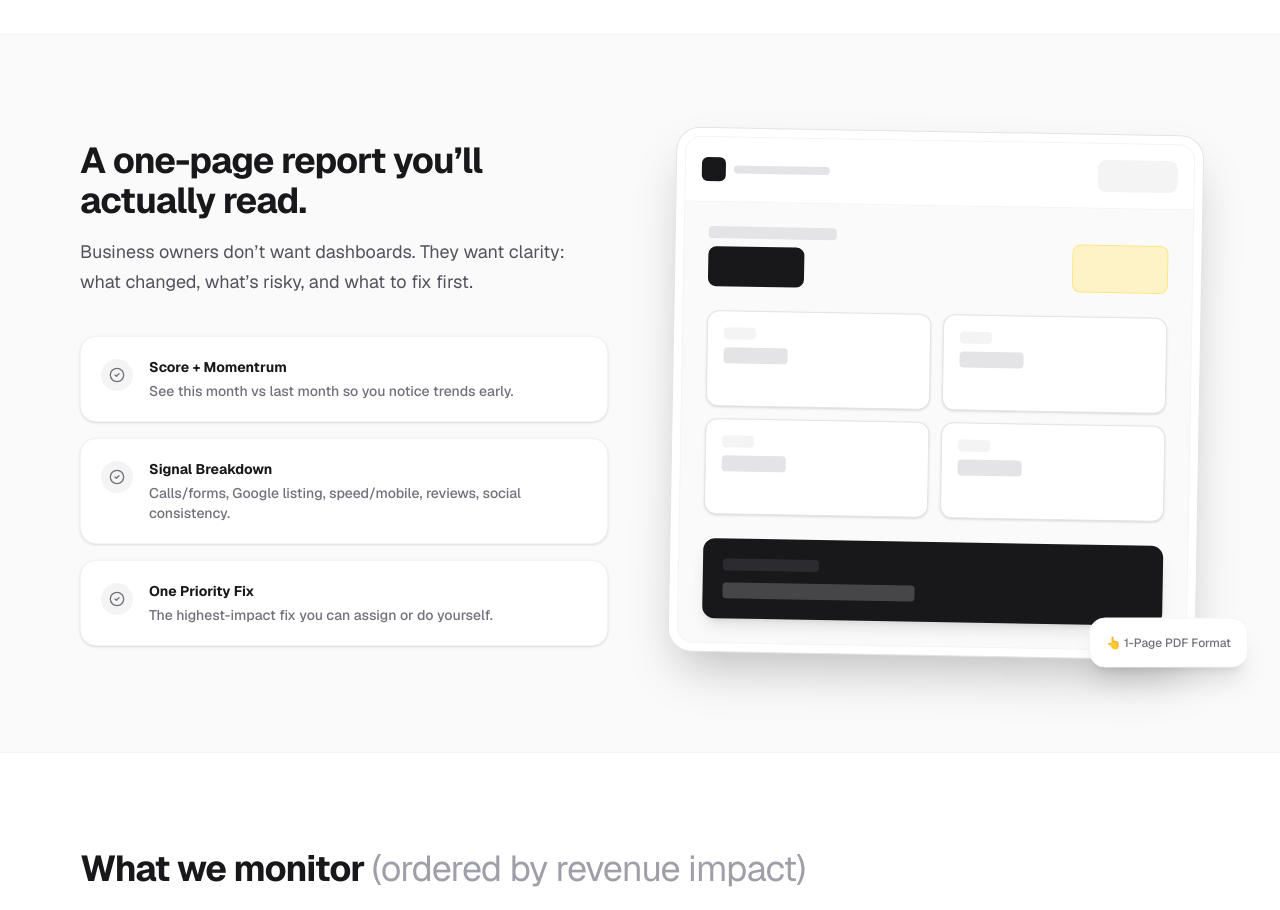
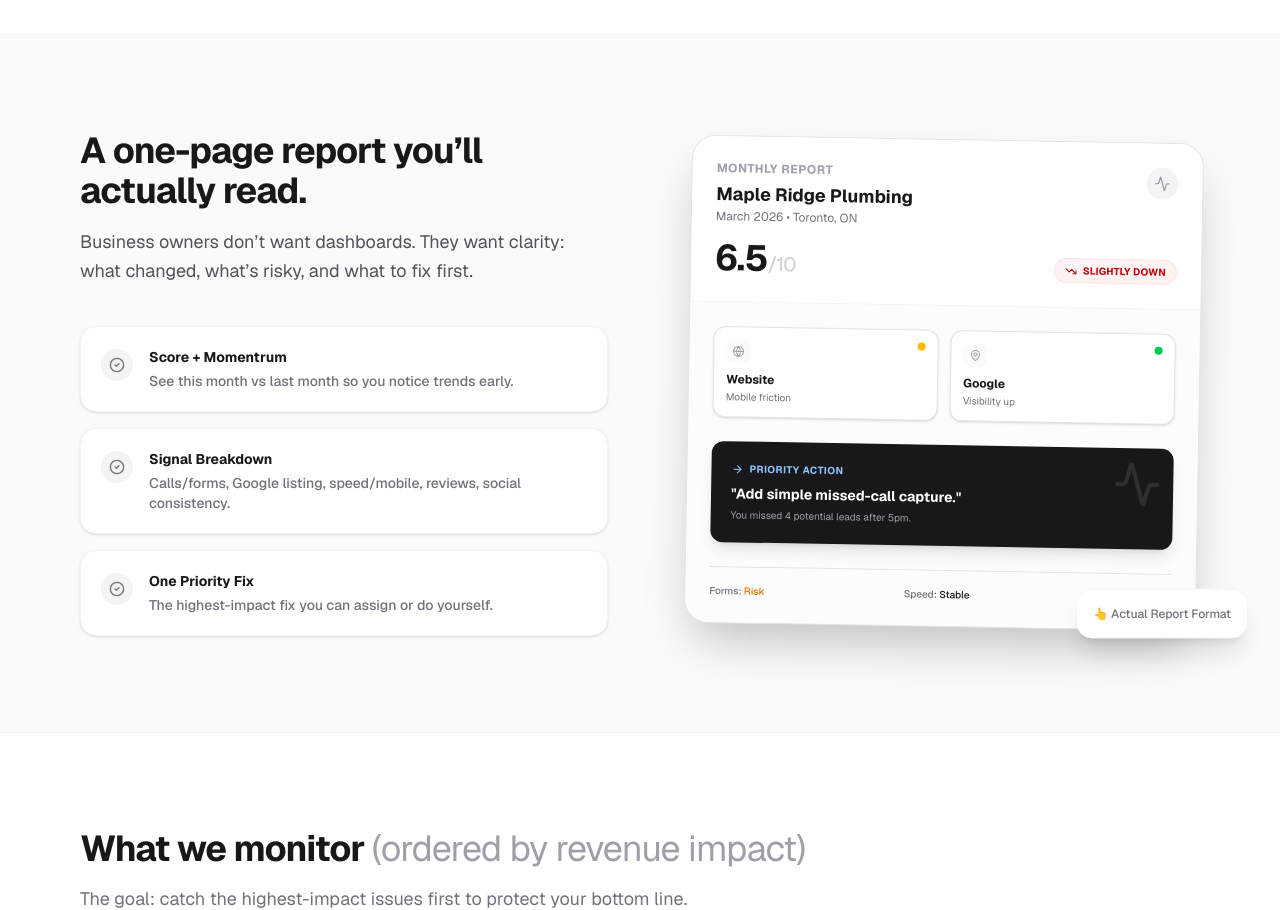
Before and after one commit to eliliveshere/onlinehealthmonitor, a Next.js app: page / in a window 1280 px wide. Shown: the part 1980-2890 px from the top of the page. Built offline with nearby package versions, Linux system fonts and the light colour scheme.

Commit message:
Enhance sample report preview with high-fidelity visual

```diff
--- a/app/page.tsx
+++ b/app/page.tsx
@@ -10,7 +10,10 @@ import {
   Activity,
   Lock,
   TrendingDown,
-  Minus
+  Minus,
+  Globe,
+  MapPin,
+  PhoneCall
 } from "lucide-react";
 
 export default function HomePage() {
@@ -312,45 +315,76 @@ export default function HomePage() {
               </div>
             </div>
 
-            {/* Simulated Report Visual */}
-            <div className="relative group perspective-1000">
-              <div className="absolute -inset-2 bg-gradient-to-tr from-zinc-200 to-zinc-300 rounded-[2rem] opacity-50 blur-xl -z-10 group-hover:opacity-75 transition-opacity duration-500" />
-              <div className="rounded-3xl border border-zinc-200 bg-white p-2 shadow-2xl transform rotate-1 group-hover:rotate-0 transition-transform duration-500">
-                <div className="rounded-2xl bg-zinc-50 border border-zinc-100 overflow-hidden">
-                  {/* Fake Header */}
-                  <div className="bg-white border-b border-zinc-100 p-4 flex justify-between items-center">
-                    <div className="flex items-center gap-2">
-                      <div className="w-6 h-6 bg-zinc-900 rounded-md"></div>
-                      <div className="h-2 w-24 bg-zinc-200 rounded"></div>
+            {/* Simulated Report Visual (High Fidelity) */}
+            <div className="relative group perspective-1000 w-full max-w-lg mx-auto lg:mr-0">
+              <div className="absolute -inset-4 bg-gradient-to-tr from-zinc-200 to-zinc-300 rounded-[2rem] opacity-50 blur-xl -z-10 group-hover:opacity-75 transition-opacity duration-500" />
+              <div className="rounded-3xl border border-zinc-200 bg-white shadow-2xl transform rotate-1 group-hover:rotate-0 transition-transform duration-500 overflow-hidden relative">
+
+                {/* 1. Header Block */}
+                <div className="p-6 border-b border-zinc-100 bg-white">
+                  <div className="flex justify-between items-start mb-4">
+                    <div>
+                      <div className="text-xs font-bold text-zinc-400 uppercase tracking-wider mb-1">Monthly Report</div>
+                      <div className="font-bold text-zinc-900 text-lg">Maple Ridge Plumbing</div>
+                      <div className="text-xs text-zinc-500">March 2026 • Toronto, ON</div>
                     </div>
-                    <div className="h-8 w-20 bg-zinc-100 rounded-lg"></div>
+                    <div className="h-8 w-8 bg-zinc-100 rounded-full flex items-center justify-center">
+                      <Activity className="w-4 h-4 text-zinc-400" />
+                    </div>
                   </div>
-                  {/* Fake Grid */}
-                  <div className="p-6 grid gap-6">
-                    <div className="flex justify-between items-end">
-                      <div>
-                        <div className="h-3 w-32 bg-zinc-200 rounded mb-2"></div>
-                        <div className="h-10 w-24 bg-zinc-900 rounded-lg"></div>
-                      </div>
-                      <div className="h-12 w-24 bg-amber-100 rounded-lg border border-amber-200"></div>
+
+                  <div className="flex items-end justify-between">
+                    <div>
+                      <div className="text-4xl font-bold text-zinc-900 tracking-tight leading-none">6.5<span className="text-xl text-zinc-300 font-medium">/10</span></div>
                     </div>
-                    <div className="grid grid-cols-2 gap-3">
-                      {[1, 2, 3, 4].map(i => (
-                        <div key={i} className="bg-white border border-zinc-200 p-4 rounded-xl shadow-sm h-24">
-                          <div className="h-3 w-8 bg-zinc-100 rounded mb-2"></div>
-                          <div className="h-4 w-16 bg-zinc-200 rounded"></div>
-                        </div>
-                      ))}
-                    </div>
-                    <div className="bg-zinc-900 rounded-xl p-5 shadow-lg">
-                      <div className="h-3 w-24 bg-zinc-700/50 rounded mb-3"></div>
-                      <div className="h-4 w-48 bg-white/20 rounded"></div>
+                    <div className="flex items-center gap-1.5 px-2.5 py-1 bg-red-50 text-red-700 text-[10px] font-bold uppercase tracking-wide rounded-full border border-red-100">
+                      <TrendingDown className="w-3 h-3" /> Slightly down
                     </div>
                   </div>
                 </div>
+
+                {/* 2. Status Grid (Mini) */}
+                <div className="p-6 bg-zinc-50/50 space-y-6">
+                  <div className="grid grid-cols-2 gap-3">
+                    {/* Card 1 */}
+                    <div className="bg-white border border-zinc-200 p-3 rounded-xl shadow-sm">
+                      <div className="flex justify-between mb-2">
+                        <div className="p-1.5 bg-zinc-50 rounded-md"><Globe className="w-3 h-3 text-zinc-400" /></div>
+                        <div className="w-2 h-2 rounded-full bg-amber-400" />
+                      </div>
+                      <div className="text-xs font-bold text-zinc-900">Website</div>
+                      <div className="text-[10px] text-zinc-500 mt-0.5">Mobile friction</div>
+                    </div>
+                    {/* Card 2 */}
+                    <div className="bg-white border border-zinc-200 p-3 rounded-xl shadow-sm">
+                      <div className="flex justify-between mb-2">
+                        <div className="p-1.5 bg-zinc-50 rounded-md"><MapPin className="w-3 h-3 text-zinc-400" /></div>
+                        <div className="w-2 h-2 rounded-full bg-green-500" />
+                      </div>
+                      <div className="text-xs font-bold text-zinc-900">Google</div>
+                      <div className="text-[10px] text-zinc-500 mt-0.5">Visibility up</div>
+                    </div>
+                  </div>
+
+                  {/* 3. Recommendation */}
+                  <div className="bg-zinc-900 rounded-xl p-5 shadow-lg text-white relative overflow-hidden">
+                    <div className="absolute top-0 right-0 p-3 opacity-10"><Activity className="w-12 h-12" /></div>
+                    <div className="text-[10px] font-bold text-blue-300 uppercase tracking-wider mb-2 flex items-center gap-1.5"><ArrowRight className="w-3 h-3" /> Priority Action</div>
+                    <div className="font-bold text-sm mb-1 leading-snug">"Add simple missed-call capture."</div>
+                    <div className="text-[10px] text-zinc-400">You missed 4 potential leads after 5pm.</div>
+                  </div>
+
+                  {/* 4. Trends */}
+                  <div className="border-t border-zinc-200 pt-4 flex justify-between text-[10px] font-medium text-zinc-500">
+                    <span>Forms: <span className="text-amber-600">Risk</span></span>
+                    <span>Speed: <span className="text-zinc-900">Stable</span></span>
+                    <span>Reviews: <span className="text-zinc-900">Flat</span></span>
+                  </div>
+                </div>
               </div>
-              <div className="absolute -bottom-6 -right-6 md:-right-12 bg-white rounded-2xl p-4 shadow-xl border border-zinc-100 text-xs font-medium text-zinc-500 hidden md:block animate-bounce z-20">
-                👆 1-Page PDF Format
+
+              <div className="absolute -bottom-6 -right-6 md:-right-12 bg-white rounded-2xl p-4 shadow-xl border border-zinc-100 text-xs font-medium text-zinc-500 hidden md:flex items-center gap-2 animate-bounce z-20">
+                👆 Actual Report Format
               </div>
             </div>
           </div>
```
